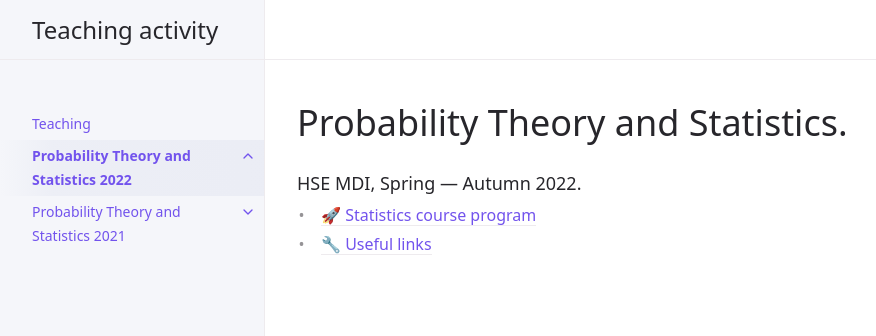
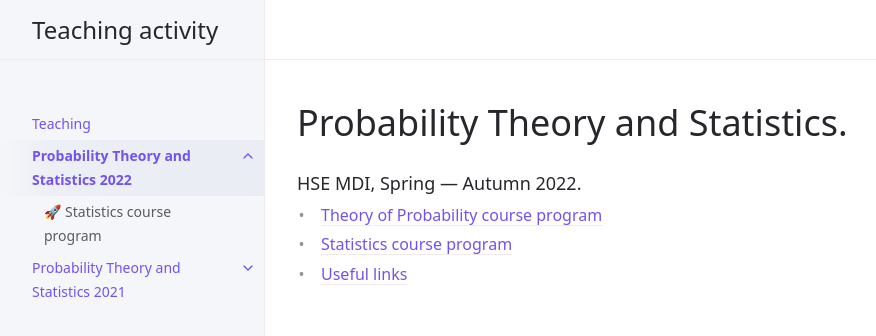
Before and after one commit to glkarpov/glkarpov.github.io, a Jekyll site: the page built from hse_prob_stat_22/prob_stat_22.md, in a window 1280 px wide. Shown: the top 336 px of the page, without its empty margins (107-983 px from the left). Built offline with Jekyll 4.4.1, drawn with Linux system fonts in a browser that asks for light colours; our own code applies the rules of GitHub Pages for plain Markdown files; a script that is not in the unit is left out.

Commit message:
new info

```diff
--- a/hse_prob_stat_22/prob_stat_22.md
+++ b/hse_prob_stat_22/prob_stat_22.md
@@ -8,5 +8,6 @@
 
 ### HSE MDI, Spring --- Autumn 2022.
 
-* [🚀 Statistics course program](/hse_prob_stat_22/program)
-* [🔧 Useful links](/hse_prob_stat_shared/links)
+* [Theory of Probability course program](/hse_prob_stat_22/pt_program)
+* [Statistics course program](/hse_prob_stat_22/stat_program)
+* [Useful links](/hse_prob_stat_shared/links)
```
Also changed, not shown: README.md (+4 -1 lines), hse_prob_stat_22/program.md (deleted, +0 -19 lines), hse_prob_stat_22/pt_program.md (added, +46 -0 lines), hse_prob_stat_22/stat_program.md (added, +21 -0 lines), 5 other files.
